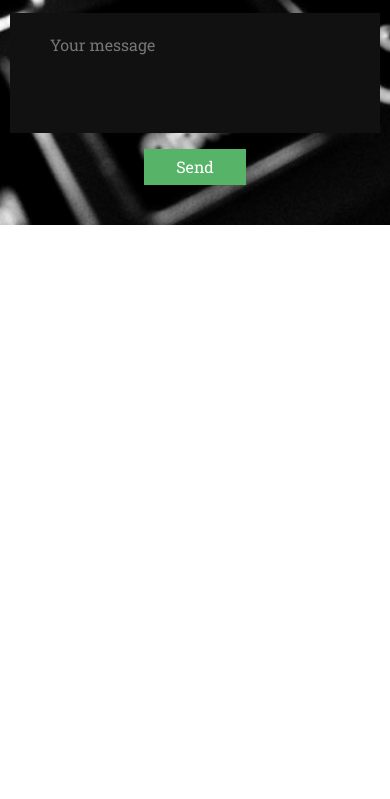
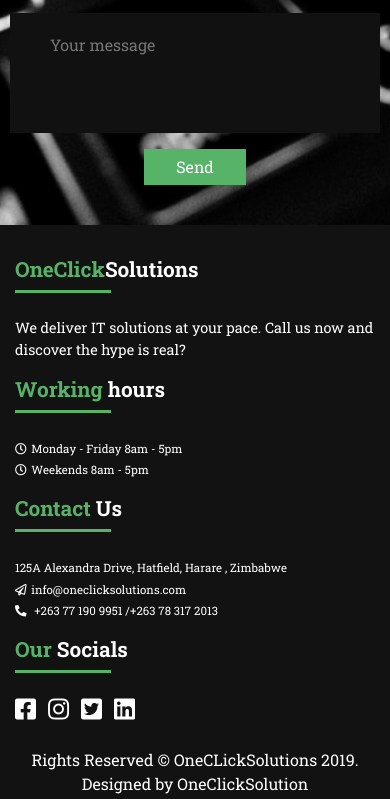
Before and after one commit to aim49/oneclicksolutions, a plain HTML site: page index.html in a window 390 px wide. Shown: the part 7029-7828 px from the top of the page. Before the commit the page ends 7254 px from the top, so only its background shows below. Drawn offline with nearby package versions, Linux system fonts and the light colour scheme; a script that the page names is missing.

Commit message:
last footer

```diff
--- a/css/style.css
+++ b/css/style.css
@@ -366,14 +366,17 @@ margin: auto;
 /* contact us soon */
 
 #contact-us {
-    background-color: #f5f6fa;
     margin-top: 3rem;
 }
 #contact-us .contact-section{
-    background: url(../img/computer-1869236_640.jpg) no-repeat center;
+    background-image: linear-gradient(rgba(0,0,0, .105),rgba(0,0,0, .105)), url(../img/computer-1869236_640.jpg);
     background-size: cover;
     padding: 40px 0;
+    position: relative;
+    background-repeat: no-repeat;
+    background-position: center;
   }
+
 
 
 
@@ -416,3 +419,72 @@ margin: auto;
     background: var(--oneClick2);
   }
   /* end of conteact  */
+
+
+  /* footoer section */
+
+  /* footer section */
+#footer{
+	padding: 2rem 0 0 0;
+	width: 100%;
+
+
+}
+
+#footer div h3{
+	color: var(--oneClick1);
+	font-weight: bold;
+	font-size: 1.3rem;
+}
+#footer div h3 span{
+	color: white;
+}
+#footer div .vertical-line{
+	width: 6rem;
+	background: var(--oneClick1);
+	height: .2rem;
+}
+#footer div p{
+	padding-top: 1.5rem;
+	color: #fff;
+	font-size: .9rem;
+	font-weight: 300;
+}
+#footer div p small i{
+	padding-right: .3rem;
+}
+footer{
+	background-color: #121212;
+	color: white;
+}
+.Final-footer{
+	display: block;
+	text-align: center;
+	padding: .5rem 0 .2rem 0;
+}
+.Final-footer p a{
+	color: white;
+}
+.Final-footer p a:hover{
+	color: var(--oneClick1);
+	transition: ease 1s;
+	text-decoration: none;
+}
+
+
+.socials-footer li{
+    display: inline-block;
+    margin-top: 1.5rem;
+    list-style: none;
+    padding-right: .5rem ;
+
+}
+.socials-footer li i{
+    color: white;
+    font-size: 1.5rem;
+    transition: all 300ms ease-in-out;
+}
+.socials-footer li i:hover{
+    color: var(--oneClick1);
+}
+/* end footer section */
--- a/index.html
+++ b/index.html
@@ -43,7 +43,7 @@
                   <a class="nav-link" href="#">Contact Us</a>
            </li>
                     <li class="nav-item">
-                            <a class="nav-link" href="#">Get Quote</a>
+                            <a class="nav-link" href="#"><i class="fab pr-1 fa-whatsapp   "></i> Get Quote</a>
                      </li>
                 </ul>
 
@@ -411,6 +411,68 @@
 
 </section>
 
+<!-- footer section -->
+<footer>
+  <div id="footer">
+    <div class="container">
+      <div class="f-width">
+        <div class="row">
+          <div class="col-md-3">
+            <h3>OneClick<span>Solutions</span></h3>
+            <div class="vertical-line"></div>
+            <p>We deliver IT solutions at your pace. Call us now and discover the hype is real?</p>
+          </div>
+          <div class="col-md-3">
+              <h3>Working <span>hours</span></h3>
+              <div class="vertical-line"></div>
+              <p>
+                <small><i class="far fa-clock "></i>Monday - Friday 8am - 5pm</small>
+                <br>
+                <small><i class="far fa-clock "></i>Weekends  8am - 5pm</small>
+              </p>
+          </div>
+          <div class="col-md-3">
+              <h3>Contact <span>Us</span></h3>
+              <div class="vertical-line"></div>
+              <p>
+                <small>125A Alexandra Drive, Hatfield, Harare , Zimbabwe </small>
+                <br>
+                <small><i class="far fa-paper-plane"></i>info@oneclicksolutions.com</small>
+                <br>
+                <small><i class="fas fa-phone-alt"></i> +263 77 190 9951 /+263 78 317 2013</small>
+              </p>
+          </div>
+          <div class="col-md-3">
+              <h3>Our <span>Socials</span></h3>
+              <div class="vertical-line"></div>
+              <ul class="socials-footer">
+                <li>
+                  <a href="#"> <i class="fab fa-facebook-square"></i> </a>
+                </li>
+                <li>
+                  <a href="#"> <i class="fab fa-instagram"></i> </a>
+                </li>
+
+                <li>
+                  <a href="#"> <i class="fab fa-twitter-square"></i> </a>
+                </li>
+
+                <li>
+                  <a href="#"> <i class="fab fa-linkedin"></i> </a>
+                </li>
+              </ul>
+          </div>
+        </div>
+      </div>
+    </div>
+  </div>
+  <div class="Final-footer"><p class="m-0"> Rights Reserved &copy; <a href="www.oneclicksolutions.com">OneCLickSolutions 2019.  </a>  Designed by<a href="www.oneclick.com"> OneClickSolution</a> </p></div>
+</footer>
+
+
+
+
+<!-- end of footer section -->
 
 
 
```
